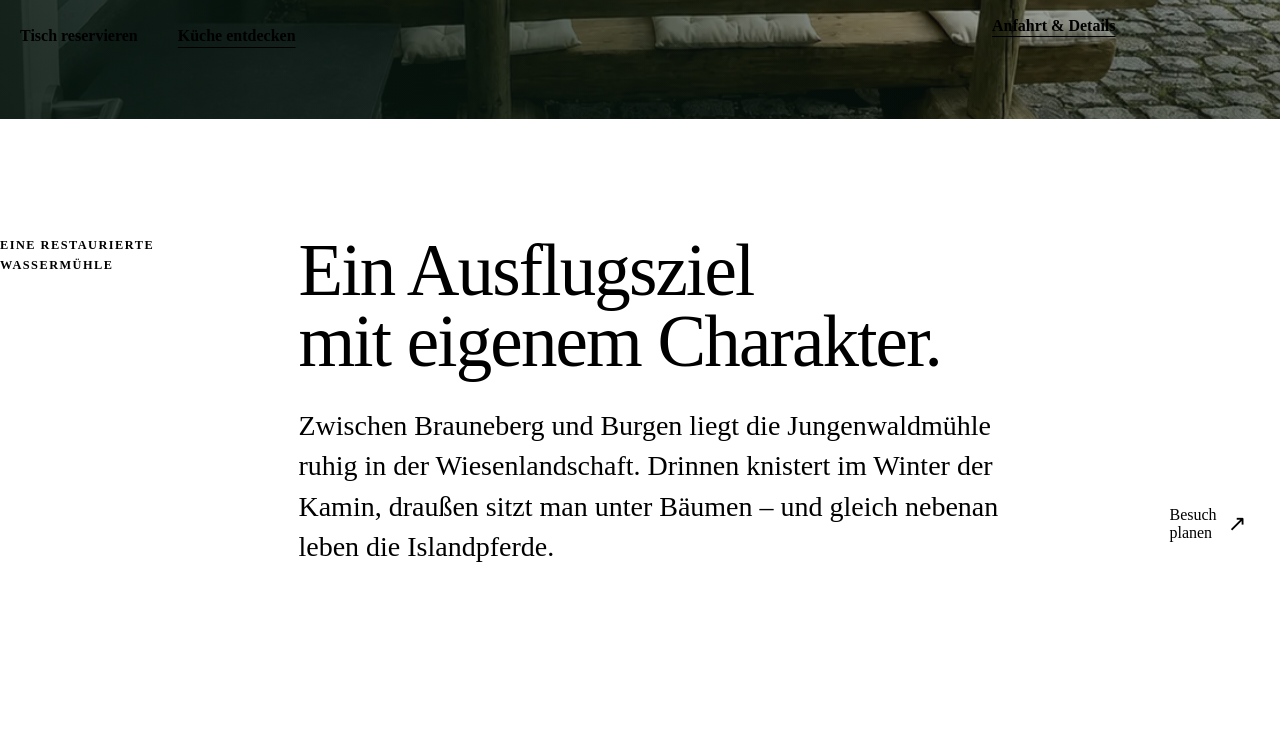
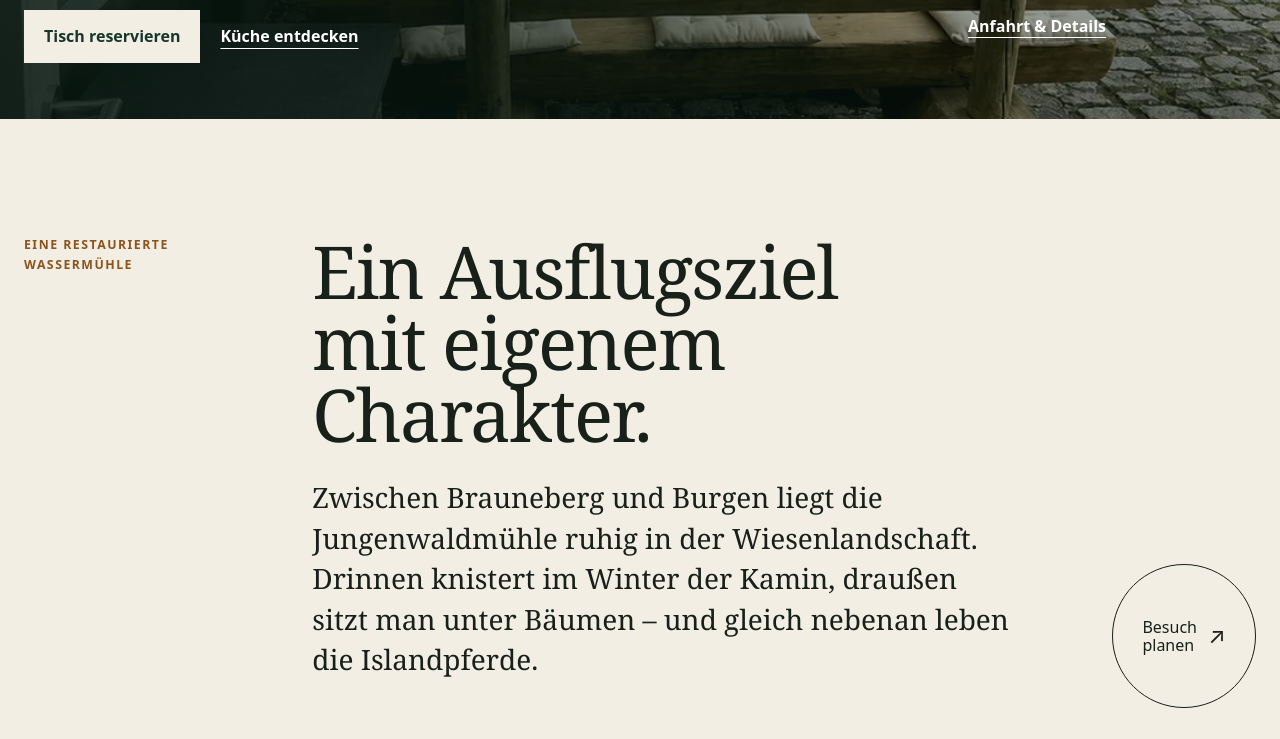
Before and after one commit to hapo3005/jungenwaldmuehle_neu, an Eleventy site: page src/index.njk in a window 1280 px wide. Shown: the part 707-1446 px from the top of the page. Built offline with nearby package versions, Linux system fonts and the light colour scheme; Eleventy itself is replaced by a stand-in of ours; files that its build step writes are made by us from their sources.

Commit message:
Repair published scroll navigation assets

```diff
--- a/assets/styles.css
+++ b/assets/styles.css
@@ -1,6 +1,3 @@
-Exit code: 0
-Wall time: 2.4 seconds
-Output:
 :root{--paper:#f2eee4;--paper-deep:#e5ddce;--ink:#172019;--muted:#59645b;--forest:#17372b;--forest-dark:#0e251c;--moss:#526b55;--ochre:#b77a36;--ochre-on-paper:#8b541d;--line:rgba(23,32,25,.17);--white:#fff;--max:80rem;--sans:system-ui,-apple-system,BlinkMacSystemFont,"Segoe UI",sans-serif;--serif:Georgia,"Times New Roman",serif;--ease:cubic-bezier(.23,1,.32,1)}
 *{box-sizing:border-box}
 html{scroll-behavior:smooth}
```
